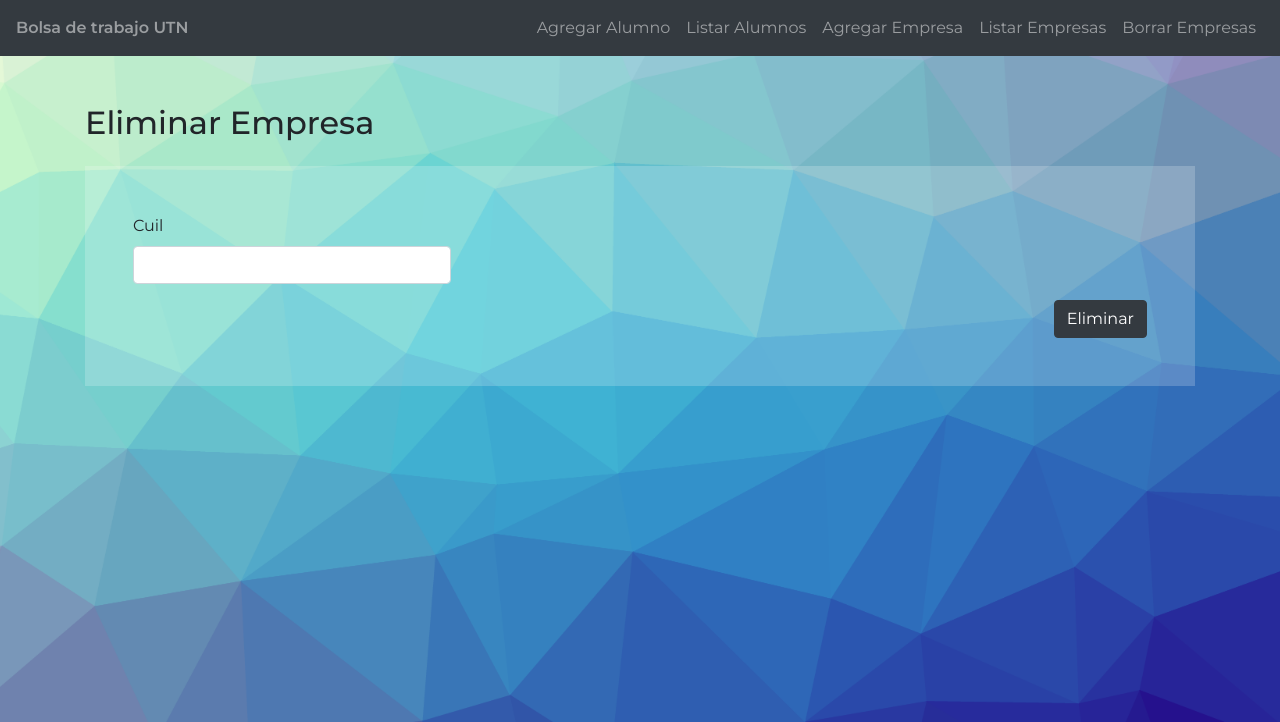
After one commit to MatiasMorilla/TPFinalUTN, a PHP site: template Framework/Views/company-delete.php in a window 1280 px wide. The commit adds this page. Shown: the top 722 px of the page. Run offline with PHP 8.4, Linux system fonts and the light colour scheme; the template is opened without the code that fills it, so the values that code supplies are empty; some libraries are stand-ins or nearby versions.

Commit message:
Funciones admin

```diff
--- a/Framework/DAO/ICompanyDAO.php
+++ b/Framework/DAO/ICompanyDAO.php
@@ -7,5 +7,6 @@
     {
         function Add(Company $company);
         function GetAll();
+        function RemoveCompany($cuil);
     }
 ?>
--- /dev/null
+++ b/Framework/Views/company-delete.php
@@ -0,0 +1,21 @@
+<?php
+    require_once('nav.php');
+?>
+<main class="py-5">
+     <section id="listado" class="mb-5">
+          <div class="container">
+               <h2 class="mb-4">Eliminar Empresa</h2>
+               <form action="<?php echo FRONT_ROOT ?>company/RemoveCompany" method="post" class="bg-light-alpha p-5">
+                    <div class="row">
+                         <div class="col-lg-4">
+                              <div class="form-group">
+                                   <label for="">Cuil</label>
+                                   <input type="text" name="cuil" value="" class="form-control">
+                              </div>
+                         </div>
+                    </div>
+                    <button type="submit" name="button" class="btn btn-dark ml-auto d-block">Eliminar</button>
+               </form>
+          </div>
+     </section>
+</main>
--- a/Framework/Views/nav.php
+++ b/Framework/Views/nav.php
@@ -15,5 +15,8 @@
           <li class="nav-item">
                <a class="nav-link" href="<?php echo FRONT_ROOT ?>Company/ShowListView">Listar Empresas</a>
           </li>
+          <li class="nav-item">
+               <a class="nav-link" href="<?php echo FRONT_ROOT ?>Company/ShowDeleteView">Borrar Empresas</a>
+          </li>
      </ul>
 </nav>
```
Also changed, not shown: Framework/Controllers/CompanyController.php (+11 -0 lines), Framework/DAO/CompanyDAO.php (+23 -0 lines).
